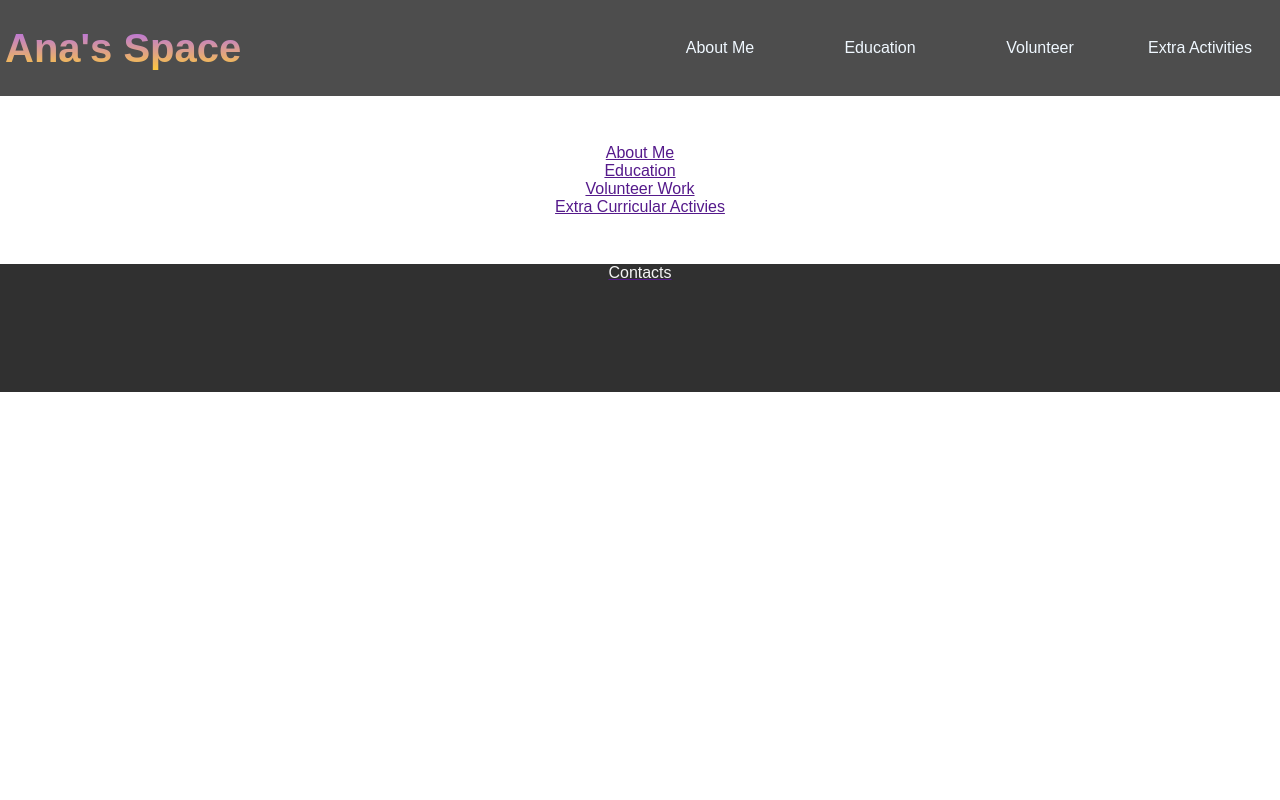
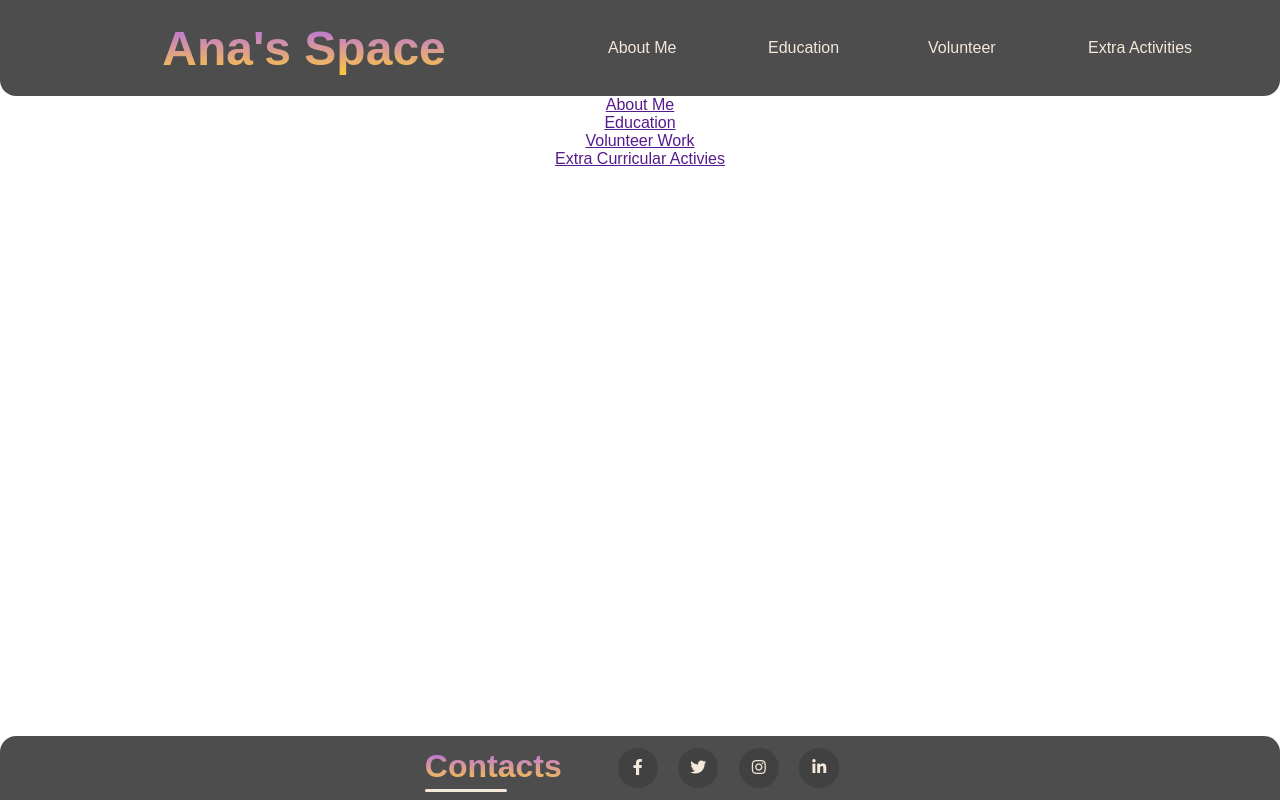
Before and after one commit to AnaSRamalhete/site, a PHP site: page / in a window 1280 px wide. Run offline with PHP 8.4, Linux system fonts and the light colour scheme.

Commit message:
New footer

```diff
--- a/web/app.js
+++ b/web/app.js
@@ -14,7 +14,7 @@ const navSlide = () => {
                 link.style.animation = ``;
             }
             else{
-                link.style.animation = `navLinkFade 0.5s ease forwards ${index / 4  + 1.2}s`
+                link.style.animation = `navLinkFade 0.5s ease forwards ${index / 4  + 0.6}s`
 
             }
 
--- a/web/index.php
+++ b/web/index.php
@@ -7,7 +7,7 @@
     <link rel="stylesheet" type="text/css" href="styles.css">
     <meta http-equiv="X-UA-Compatible" content="IE=edge">
     <meta name="viewport" content="width=device-width; initial-scale=1.0; maximum-scale=1.0;">
-
+    <link rel="stylesheet" href="https://cdnjs.cloudflare.com/ajax/libs/font-awesome/5.15.3/css/all.min.css">
 </head>
 
 
@@ -62,9 +62,21 @@
 
     </div>
 
-    <footer>
-        <div class="container">
-            <p class="center-text">Contacts </p>
+    <!-- -->
+    <!-- Footer section-->
+    <!-- -->
+
+    <footer class="footer">
+        <div class="footer-container">
+            <div class="footer-row">
+                <h4>Contacts</h4>
+                <div class="social-links">
+                        <a href=""><i class="fab fa-facebook-f"></i></a>
+                        <a href=""><i class="fab fa-twitter"></i></a>
+                        <a href=""><i class="fab fa-instagram"></i></a>
+                        <a href=""><i class="fab fa-linkedin-in"></i></a>
+                </div>
+            </div>
         </div>
     </footer>
 
--- a/web/styles.css
+++ b/web/styles.css
@@ -9,46 +9,31 @@
 
 
 
-header{
-    width: 100%;
-    height: 2em;
-    background-color:rgb(255, 63, 53);
-    color:whitesmoke;
-    font-family: 'Lucida Sans', 'Lucida Sans Regular', 'Lucida Grande', 'Lucida Sans Unicode', Geneva, Verdana, sans-serif;
-}
-
-footer{
-    bottom: 0;
-    height: 8rem ;
-    width: 100%;
-    background-color:rgb(48, 48, 48);
-    color:whitesmoke;
-    font-family: 'Lucida Sans', 'Lucida Sans Regular', 'Lucida Grande', 'Lucida Sans Unicode', Geneva, Verdana, sans-serif;
-}
-
 
 .main-div{
     background-image: url("images/background.jpg");
-    padding: 3em 0em;
     background-position: center;
 }
 
-/*<!-- -->
-<!-- NavBar section-->
-<!-- -->*/
+/*---------------------------*/
+/*------ NavBar section -----*/
+/*---------------------------*/
 
 
 .navbar{
     background: rgb(77, 77, 77);
     display: flex;
-    justify-content: space-between;
-    min-height: 12vh;
+    justify-content: space-around;
+    min-height: 5rem;
 
-    height: 12vh;
+    height: 6rem;
+    width: 100%;
+    margin: auto;
     align-items: center;
-    font-size: 2vh;
+    font-size: 2rem;
     top: 0%;
     z-index: 5000;
+    border-radius: 0 0 2vh 2vh;
 }
 
 
@@ -58,27 +43,28 @@ footer{
     background-image: linear-gradient(to top,rgb(255, 202, 57),rgb(176, 104, 243));
     background-size: 100%;
     -webkit-background-clip: text; /* makes linear gradient on text*/
-    -moz-background-clip: text;
     -webkit-text-fill-color: transparent; /* /makes linear gradient on text*/
     text-decoration: none;
-    font-size: 5vh;
+    font-size: 3rem;
     font-weight: bold;
-    margin: 5px;
+    flex: 2;
 }
 
 .nav_linkS{
     display: flex;
     width: 50%;
     max-width: 60%;
+    flex: 1;
+    margin-right: 2rem;
 }
 
 .navbar_link{
-    color: aliceblue;
+    color: rgb(243, 232, 217);
     text-decoration: none;
 
     display: flex;
     align-items: center;
-    justify-content: center;
+    justify-content: left;
     width: 10rem;
     height: 3rem;
     font-size: 1rem;
@@ -98,7 +84,7 @@ footer{
 .burguer div{
     width: 25px;
     height: 3px;
-    background-color: aliceblue;
+    background-color: rgb(243, 232, 217);
     margin: 5px;
 }
 
@@ -107,33 +93,34 @@ footer{
         overflow-x: hidden;
     }
     .logo{
-        position: absolute;
-        left: 5px;
+        font-size: 5vh;
+        z-index: 5000;
     }
     .nav_linkS{
         background: rgb(77, 77, 77);
         position: absolute;
-        right: 0px;
-        height: 5hv;
+        right: -2rem;
+        height: 10rem;
         max-width: 100%;
         width: 100%;
-        top: 11.9vh;
+        top: 4.5rem;
         display: flex;
         flex-direction: column;
         align-items: center;
         transform: translateX(100%);
         transition: transform 0.5s ease-in;
+        z-index: 500;
     }
     .navbar_link{
         right: 0px;
         display: flex;
         opacity: 0;
+        justify-content: center;
     }
 
     .burguer{
         display: block;
-        position: absolute;
-        right: 40px;
+        flex: 0.5;
     }
 
 }
@@ -152,3 +139,73 @@ footer{
         transform: translateX(0px);
     }
 }
+
+/*---------------------------*/
+/*----- Footer section ------*/
+/*---------------------------*/
+.footer{
+    background-color:rgb(77, 77, 77);
+    display: flex;
+    position: absolute;
+    bottom: 0;
+    height: 4rem ;
+    width: 100%;
+    color:rgb(243, 232, 217);
+    font-family: 'Lucida Sans', 'Lucida Sans Regular', 'Lucida Grande', 'Lucida Sans Unicode', Geneva, Verdana, sans-serif;
+    border-radius: 2vh 2vh 0 0;
+}
+
+.footer-container{
+    width: 90%;
+    margin: auto;
+}
+
+.footer-row{
+    display: flex;
+    flex: 3;
+    justify-content: center;
+}
+.footer-row h4{
+    font-size: 2rem;
+    display: inline-block;
+    position: relative;
+    text-decoration: none;
+    flex: 1;
+
+    background-image: linear-gradient(to top,rgb(255, 202, 57),rgb(176, 104, 243));
+    background-size: 100%;
+    -webkit-background-clip: text; /* makes linear gradient on text*/
+    -webkit-text-fill-color: transparent; /* /makes linear gradient on text*/
+}
+
+.footer-row h4::after{ /*Underline of Contacts*/
+    content: "";
+    position: absolute;
+    top: 110%;
+    left: 0;
+    width: 60%;
+    height: 0.1em;
+    background-color: rgb(243, 232, 217);
+    transition: 1s ease;
+    border-radius: 5px;
+}
+
+.footer-row h4:hover::after{ /*Move underline on hover*/
+    transform: translateX(3.5rem);
+}
+.footer-row .social-links a{
+    display: inline-block;
+    background-color: rgb(65, 65, 65);
+    border-radius: 50%;
+    width: 40px;
+    color: rgb(243, 232, 217);
+    margin-right: 1em;
+    text-align: center;
+    line-height: 40px;
+}
+
+.footer-row .social-links a:hover{
+    background-color: rgb(139, 139, 139);
+    border-radius: 50%;
+    width: 40px;
+}
```
